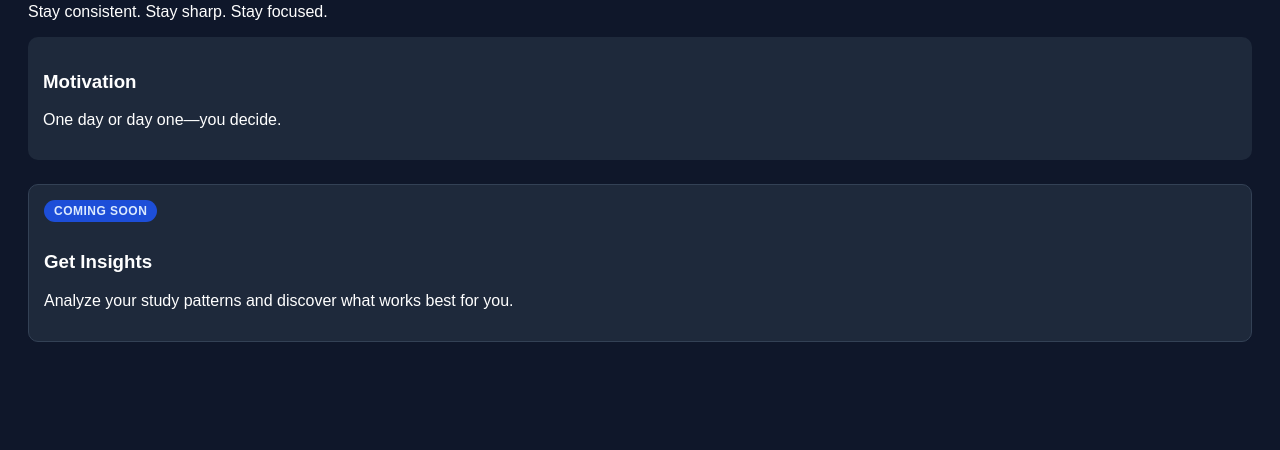
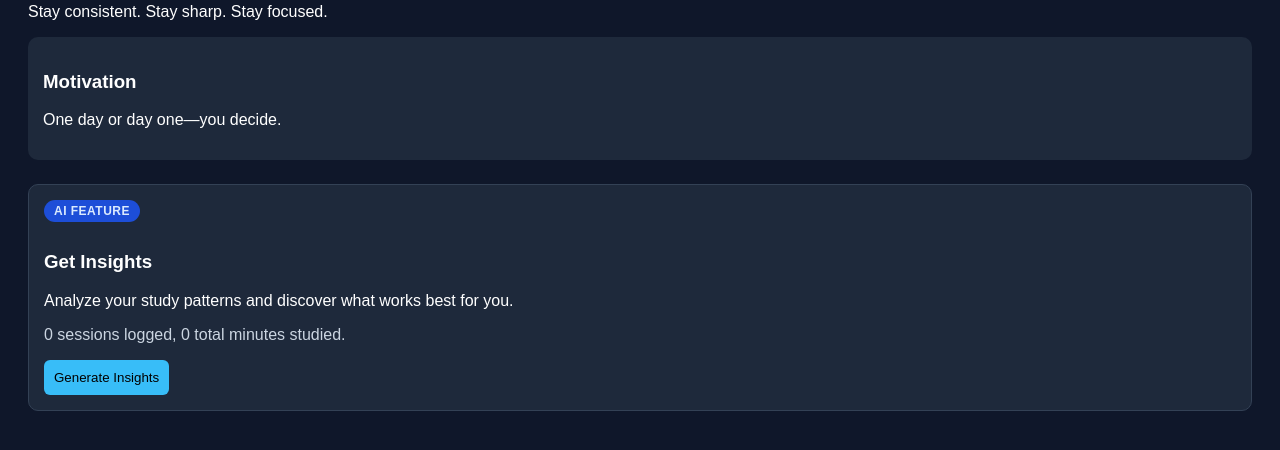
Before and after one commit to srinivasagudi0/StudyFocus, a Flask app: page / in a window 1280 px wide. Shown: the part 161-611 px from the top of the page. Run offline with Flask 3, Linux system fonts and the light colour scheme; the visitor is signed in with stand-in values (Sample User, id 1); data that the repository does not hold is empty.

Commit message:
Add user-specific session tracking and AI insights feature. Also added OpenAI integration to manage and get AI insights.

```diff
--- a/app.py
+++ b/app.py
@@ -1,4 +1,5 @@
 import sqlite3
+import os
 from functools import wraps
 from flask import Flask, render_template, request, redirect, url_for, session
 import requests
@@ -15,10 +16,15 @@ def init_db():
     cursor.execute('''
         CREATE TABLE IF NOT EXISTS sessions (
             id INTEGER PRIMARY KEY AUTOINCREMENT,
+            username TEXT,
             subject TEXT,
             duration INTEGER
         )
     ''')
+    cursor.execute("PRAGMA table_info(sessions)")
+    columns = [column[1] for column in cursor.fetchall()]
+    if "username" not in columns:
+        cursor.execute("ALTER TABLE sessions ADD COLUMN username TEXT")
     conn.commit()
     conn.close()
 
@@ -34,7 +40,6 @@ def login_required(view):
         return view(*args, **kwargs)
 
     return wrapped_view
-
 def get_quote():
     with open("quotes.txt", "r") as f:
         quotes = f.read().splitlines()
@@ -47,6 +52,102 @@ def get_quote():
         return data.get("content", fallback_quote)
     except (requests.RequestException, ValueError, KeyError):
         return fallback_quote
+
+
+def fetch_user_sessions(username):
+    conn = sqlite3.connect(db)
+    cursor = conn.cursor()
+    cursor.execute(
+        "SELECT id, subject, duration FROM sessions WHERE username = ? ORDER BY id DESC",
+        (username,),
+    )
+    sessions_data = cursor.fetchall()
+    conn.close()
+    return sessions_data
+
+
+def build_session_summary(sessions_data):
+    subject_totals = {}
+    total_minutes = 0
+
+    for _, subject, duration in sessions_data:
+        minutes = int(duration)
+        total_minutes += minutes
+        subject_totals[subject] = subject_totals.get(subject, 0) + minutes
+
+    sorted_subjects = sorted(
+        subject_totals.items(),
+        key=lambda item: item[1],
+        reverse=True,
+    )
+
+    return {
+        "session_count": len(sessions_data),
+        "total_minutes": total_minutes,
+        "average_minutes": round(total_minutes / len(sessions_data), 1) if sessions_data else 0,
+        "subjects": [
+            {"subject": subject, "minutes": minutes}
+            for subject, minutes in sorted_subjects
+        ],
+        "recent_sessions": [
+            {"subject": subject, "duration": int(duration)}
+            for _, subject, duration in sessions_data[:10]
+        ],
+    }
+
+
+def get_study_insights(username):
+    api_key = os.getenv("OPENAI_API_KEY")
+    if not api_key:
+        return None, "Set OPENAI_API_KEY to generate insights."
+
+    sessions_data = fetch_user_sessions(username)
+    if not sessions_data:
+        return None, "Add a few study sessions first."
+
+    session_summary = build_session_summary(sessions_data)
+    model = os.getenv("OPENAI_INSIGHTS_MODEL", "gpt-3.5-turbo")
+
+    prompt = f"""
+You are analyzing a student's study log.
+Return exactly 3 short bullet points.
+Each bullet must be one sentence.
+Focus on patterns, consistency, and one practical suggestion.
+
+Study summary:
+{session_summary}
+""".strip()
+
+    try:
+        response = requests.post(
+            "https://api.openai.com/v1/chat/completions",
+            headers={
+                "Authorization": f"Bearer {api_key}",
+                "Content-Type": "application/json",
+            },
+            json={
+                "model": model,
+                "messages": [
+                    {
+                        "role": "system",
+                        "content": "You produce concise study insights from session logs.",
+                    },
+                    {
+                        "role": "user",
+                        "content": prompt,
+                    },
+                ],
+                "temperature": 0.4,
+                "max_completion_tokens": 180,
+            },
+            timeout=20,
+        )
+        response.raise_for_status()
+        data = response.json()
+        content = data["choices"][0]["message"]["content"].strip()
+        return content, None
+    except (requests.RequestException, KeyError, IndexError, ValueError):
+        return None, "Could not generate insights right now."
 
 @app.route('/login', methods=["GET", "POST"])
 def login():
@@ -82,7 +183,25 @@ def logout():
 @login_required
 def index():
     quote = get_quote()
-    return render_template("index.html", quote=quote)
+    sessions_data = fetch_user_sessions(session["username"])
+    session_summary = build_session_summary(sessions_data)
+    return render_template("index.html", quote=quote, session_summary=session_summary)
+
+
+@app.route("/insights", methods=["POST"])
+@login_required
+def insights():
+    quote = get_quote()
+    sessions_data = fetch_user_sessions(session["username"])
+    session_summary = build_session_summary(sessions_data)
+    insights_text, insights_error = get_study_insights(session["username"])
+    return render_template(
+        "index.html",
+        quote=quote,
+        insights=insights_text,
+        insights_error=insights_error,
+        session_summary=session_summary,
+    )
 
 @app.route("/add", methods=["GET", "POST"])
 @login_required
@@ -92,7 +211,10 @@ def add():
         duration = request.form["duration"]
         conn = sqlite3.connect(db)
         cursor = conn.cursor()
-        cursor.execute("INSERT INTO sessions (subject, duration) VALUES (?, ?)", (subject, duration))
+        cursor.execute(
+            "INSERT INTO sessions (username, subject, duration) VALUES (?, ?, ?)",
+            (session["username"], subject, duration),
+        )
         conn.commit()
         conn.close()
         return redirect(url_for("sessions"))
@@ -101,11 +223,7 @@ def add():
 @app.route("/sessions")
 @login_required
 def sessions():
-    conn = sqlite3.connect(db)
-    cursor = conn.cursor()
-    cursor.execute("SELECT * FROM sessions")
-    sessions_data = cursor.fetchall()
-    conn.close()
+    sessions_data = fetch_user_sessions(session["username"])
     return render_template("sessions.html", sessions=sessions_data)
 
 @app.route("/sessions/<int:id>")
@@ -113,7 +231,10 @@ def sessions():
 def delete(id):
     conn = sqlite3.connect(db)
     cursor = conn.cursor()
-    cursor.execute("DELETE FROM sessions WHERE id = ?", (id,))
+    cursor.execute(
+        "DELETE FROM sessions WHERE id = ? AND username = ?",
+        (id, session["username"]),
+    )
     conn.commit()
     conn.close()
     return redirect(url_for("sessions"))
--- a/static/style.css
+++ b/static/style.css
@@ -47,9 +47,23 @@ nav a {
     text-transform: uppercase;
 }
 
+.feature-meta {
+    color: #cbd5e1;
+}
+
+.insights-output {
+    white-space: pre-wrap;
+    line-height: 1.6;
+}
+
+.error-card {
+    border: 1px solid #7f1d1d;
+}
+
 button {
     background: #38bdf8;
     border: none;
     padding: 10px;
     cursor: pointer;
+    border-radius: 6px;
 }
--- a/templates/index.html
+++ b/templates/index.html
@@ -10,9 +10,30 @@
 
 <div class="feature-section">
     <div class="card feature-card">
-        <div class="feature-badge">Coming Soon</div>
+        <div class="feature-badge">AI Feature</div>
         <h3>Get Insights</h3>
         <p>Analyze your study patterns and discover what works best for you.</p>
+        <p class="feature-meta">
+            {{ session_summary.session_count }} sessions logged,
+            {{ session_summary.total_minutes }} total minutes studied.
+        </p>
+        <form method="POST" action="{{ url_for('insights') }}">
+            <button type="submit">Generate Insights</button>
+        </form>
     </div>
 </div>
+
+{% if insights %}
+<div class="card">
+    <h3>Study Insights</h3>
+    <div class="insights-output">{{ insights }}</div>
+</div>
+{% endif %}
+
+{% if insights_error %}
+<div class="card error-card">
+    <h3>Insights Unavailable</h3>
+    <p>{{ insights_error }}</p>
+</div>
+{% endif %}
 {% endblock %}
```
